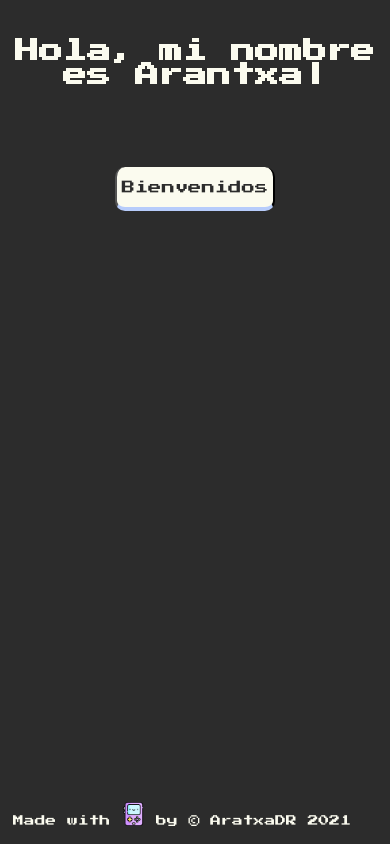
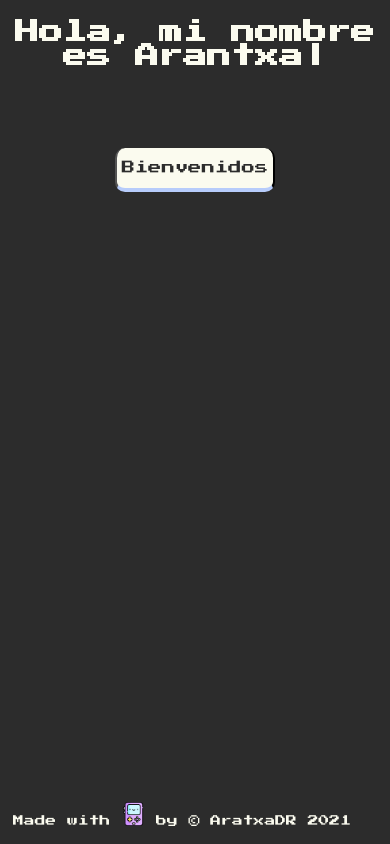
Before and after one commit to ArantxaDR/Portfolio, a React (Create React App) app: page / in a window 390 px wide. Built offline with nearby package versions, Linux system fonts and the light colour scheme; a web font is replaced by a local one.

Commit message:
optimize landing

```diff
--- a/src/components/Landing/_landing.scss
+++ b/src/components/Landing/_landing.scss
@@ -33,6 +33,6 @@
 
 @media all and (max-width: 1024px) {
   .landing-container {
-    padding-top: 10%;
+    padding-top: 5%;
   }
 }
```
